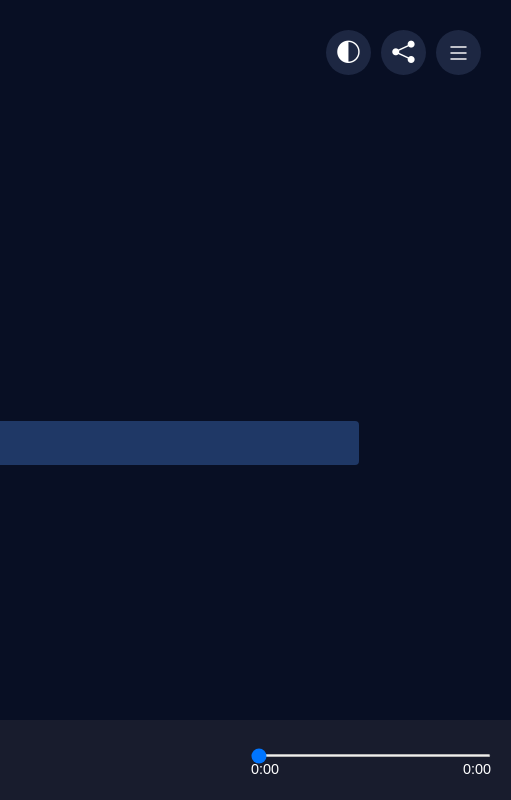
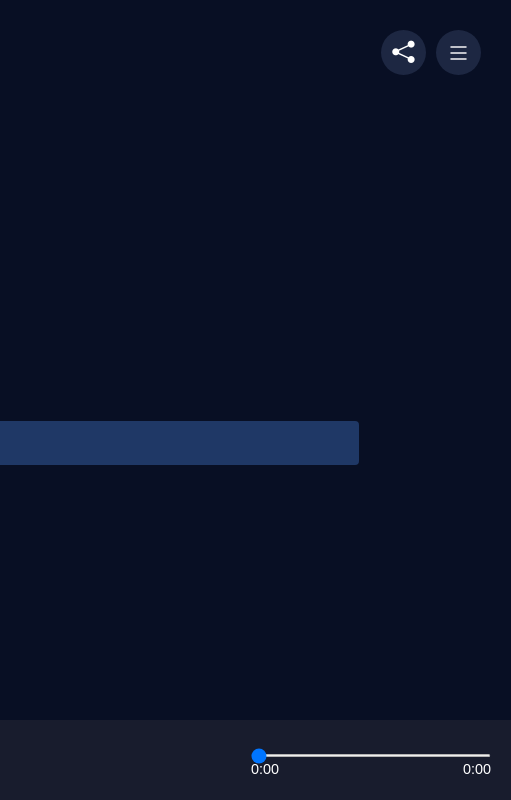
Before and after one commit to filipatata/music, a website: page index.html in a window 1280 px wide. Shown: the full height of the page, 769-1280 px from the left. Drawn offline with nearby package versions, Linux system fonts and the light colour scheme.

Commit message:
Update index.html

```diff
--- a/index.html
+++ b/index.html
@@ -137,9 +137,9 @@
 
                     </div>
                     <div class="links">
-                        <div class="theme-btn bi-btn" id="themebutton">
+                     <!--    <div class="theme-btn bi-btn" id="themebutton">
                             <i class="bi bi-circle-half"></i>
-                        </div>
+                        </div> -->
 
                         <div class="social">
                             <div class="share-btn bi-btn">
```
